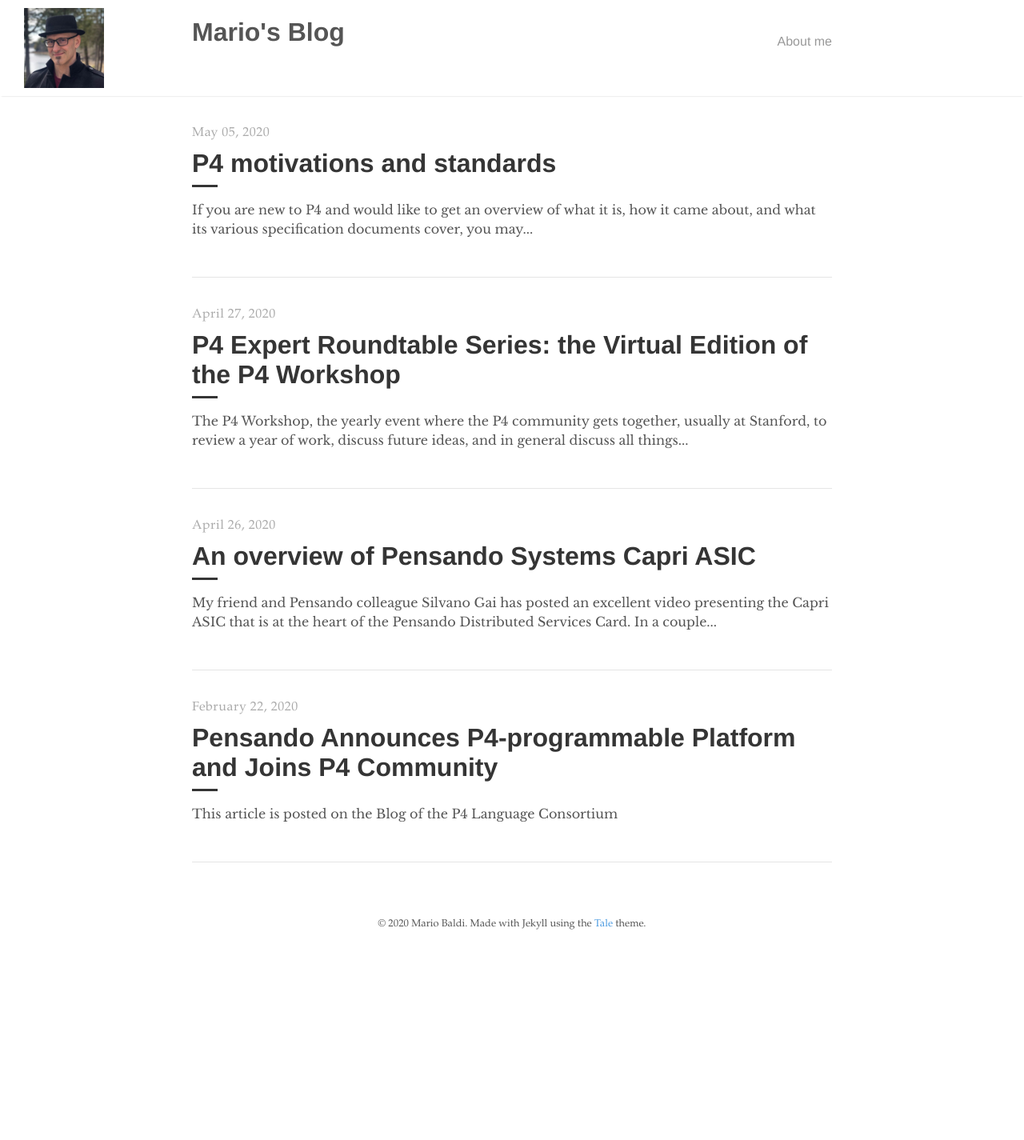
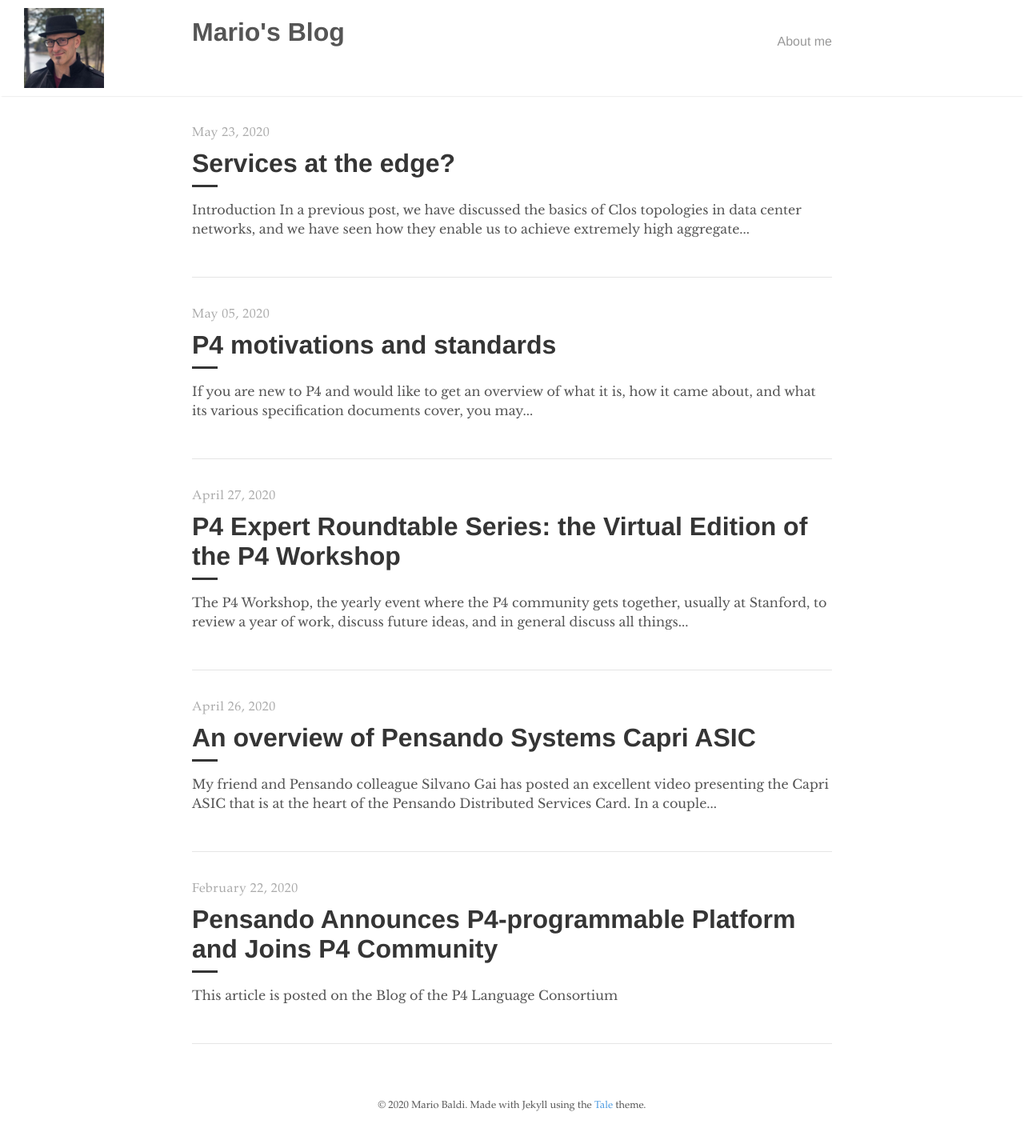
Before and after one commit to mariobaldi/mariobaldi.github.io, a Jekyll site: the page built from index.html, in a window 1280 px wide. Shown: the whole page at 80% size. Built offline with Jekyll 4.4.1, drawn with Linux system fonts in a browser that asks for light colours; the list of posts is cut into pages by our own code; before the commit the page ends 1198 px from its top, so only the background shows below that; some of the changed lines change nothing that is shown.

Commit message:
Post on services at the edge

```diff
--- a/_layouts/home.html
+++ b/_layouts/home.html
@@ -4,6 +4,7 @@
 
 <div class="catalogue">
   {% for post in paginator.posts %}
+    {% unless post.draft %}
       <a href="{{ post.url | prepend: site.baseurl }}" class="catalogue-item">
         <div>
           <time datetime="{{ post.date }}" class="catalogue-time">{{ post.date | date: "%B %d, %Y" }}</time>
@@ -16,6 +17,7 @@
 
         </div>
       </a>
+    {% endunless %}
   {% endfor %}
 </div>
 
--- /dev/null
+++ b/_posts/2020-05-23-service-edge.md
@@ -0,0 +1,68 @@
+---
+layout: post
+comments: true
+# Published tag, if true, remove post from the list in the site, but you can access directly from URL
+draft: false
+author: Silvano Gai and Mario Baldi
+title:  Services at the edge?
+excerpt: Silvano Gai and Mario Baldi point of view
+description: Where to implement network, security and storage services
+---
+
+# Introduction
+
+[In a previous post,](https://silvanogai.github.io/posts/clos-part1/) we have discussed the basics of Clos topologies in data center networks, and we have seen how they enable us to achieve extremely high aggregate bandwidth. For example, let's use as a leaf a switch with 64 ports at 100 Gbps (ubiquitous these days) and connect 24 ports as uplinks. This configuration deploys 24 spine switches for a total aggregated bandwidth of 6.4 x 24 = 153 Tbps!
+
+Now let's consider how to implement in this example network security and visibility services, like firewall, micro-segmentation, load-balancing, tap network. The classical solution has been to use discrete appliances dedicated to a particular service and implement "service chaining" when more than one appliance must act on the traffic.
+
+This works relatively well for the so called North-South traffic, i.e., the traffic going in and out the data center, such as Internet traffic. The figure below shows a typical way of interconnecting the data center network to the Internet, with a natural point of passage for all the North-South traffic where appliances can be located and traversed by traffic, as it is the case with the N-S Firewall. In addition, the bandwidth to the Internet is always significantly lower than the one inside the data center, hence it is reasonable to assume that  appliances are capable of operating at line rate without choking the communications.
+
+![Network Diagram](/assets/images/network.jpg)
+
+# The East-West Challenges
+
+The same does not apply to East-West traffic that is easily one order of magnitude larger than the North-South one, and appliances become a giant bottleneck or choke-point for the traffic. No appliance exists today in the market capable of supporting the 153 Tbps of our hypothetical (but quite realistic) network, not even for very basic services.
+
+Moreover, East-West traffic uses many different paths through the Clos fabric, as explained in the previous post. Consequently, there is no spot through which all traffic is going where an appliance can be placed; rather traffic has to be purposely steered through the appliance. For example, let's take the communication between two hosts that needs to go through a firewall and a load balancer. The figure above shows the case of a Server C communicating with Virtual Server Z, which is in reality a load balancer front ending Server E. For security reasons, the communication between Server C and Virtual Server Z must go through a firewall (E-W Firewall, red dashed line). The firewall sends the packets to the load balancer (Virtual Server Z, green dashed line), which forwards them to the real Server E  (blue dashed line).
+
+Traffic steering toward appliances can be achieved with a layer two or with a layer three approach, or a combination of the two. In a nutshell, in the layer-two method the E-W Firewall is configured to be the default gateway of Server C and a layer 2 network virtualization technique, such as VXLAN, is deployed to enable the two devices to communicate directly at the data-link layer through the Clos network where layer 3 Equal Cost Multipath (ECMP) routing is deployed. In the layer-three approach, a layer 3 network virtualization technique, such as Virtual Routing and Forwarding (VRF), is deployed to keep the traffic of subsets of hosts in the data center separate; the E-W Firewall participates to each of the subsets and propagates a default route in each one. Traffic steering in the data center Clos fabric will be the subject of a future post, but you can in the meantime find a detailed explanation in Section 2.7 of the book mentioned at the end of this post.
+
+Independently of the technique used to implement it, service chaining causes traffic to be funneled into these discrete appliances, which in the data center network topology implies traversing several times the network fabric from leaf to leaf through a spine, a phenomenon commonly referred to as traffic "trombone" or "tromboning."
+
+This results in using up a multiple of the bandwidth required by each communication. For example, if we consider that East-West traffic accounts for about 90% of the overall data center traffic (or higher according to some analyses), in the previous example of server C talking with server E crossing two appliances, our sample fabric with an aggregated capacity of 153 Tbps will be able to carry only about 61 Tbps of host to host traffic. In other words, up to 92 Tbps of overall capacity are wasted due to traffic tromboning; and this amount grows when more appliances are chained or the percentage of East-West traffic grows.
+
+Another disadvantage is that crossing multiple times the Clos network (three times in the example above), results in a tremendous increase in latency and jitter.
+
+The root issue with the deployment of discrete appliances is that packet routing is determined by the placement of the appliances, not the source or destination host. Instead the whole point of deploying Clos topologies is to optimize and simplify routing, having only two hops between any two communicating endpoints, while leveraging ECMP routing to use all paths between the leaf and spine switches. With traffic tromboning through discrete appliances all the work done optimizing routing and resource utilization in the Clos network is gone!
+
+The problems discussed above are only going to get worse for several reasons:
+* The amount of bandwidth in the network is growing much faster than the capacity of the appliances;
+* The amount of East-West traffic (traffic inside the data center) is exploding;
+* More and more services are needed on the East-West traffic.
+
+# The solution
+
+The only realistic way of addressing the growing challenges in providing services on East-West traffic is to implement such services, in a *distributed* fashion, at the *edge*, i.e., at the border between the network and the hosts. Services need to be applied before the packet enters a leaf switch, or immediately after it exits a leaf switch. Today’s edge speed is 25 Gbps for enterprise networks and 100 Gbps for cloud providers. State of the art technology enables services to achieve such capacity, especially when executing over [domain-specific hardware.](https://silvanogai.github.io/posts/pendulum/)
+
+Let’s consider where best  domain-specific hardware and the corresponding services can be hosted at the edge. The data center edge is composed of three elements: the Network Interface Card (NIC) on the host, the wire between the NIC and a port of a leaf switch, and the port on the leaf switch. Conceptually domain-specific hardware can be hosted in any of these three elements: in the NIC, as a bump-in-the-wire, or in the switch.
+
+Currently the best solution seems to be hosting the domain-specific hardware on a host PCIe slot. This requires such domain specific hardware to have a small enough footprint to be able to fit there and especially a power consumption not exceeding 25-30 W, which is the maximum value acceptable by many PCIe slots on commercial servers. It does not take away any valuable real estate, since that PCIe slot would have anyway been occupied by a regular NIC.
+This has also the added bonus advantage of providing services that by definition require PCIe access, such as offloads of RDMA (Remote Direct Memory Access) and storage (e.g., Non-Volatile Memory express over Fabric or NVMe-oF).
+
+Placing services in a distributed fashion at the edge naturally leverages the same scale out model utilized for the compute. As the demand for processing grows, additional servers are added to the data center, hence increasing the overall amount of traffic to handle. However, this also increases the amount of PCIe mounted domain specific hardware available, and consequently the processing capacity dedicated to the distributed service execution and necessary to cope with the additional traffic.
+
+While scale demands that services are implemented in a distributed way, their control and management must instead be centralized, otherwise the complexity of creating a distributed configuration is too high for the network administrator. When configuring a service the administrator should not worry about where that service will be offered. For example, when writing a security filter rule, the administrator should not have to know which element (i.e., PCIe mounted device) is going to enforce it (e.g., drop matching packets).
+
+The most suitable model to achieve this is to have an intent-based configuration, e.g., in the form of policies, set up on a centralized controller that subsequently takes care of passing a corresponding configuration to the relevant execution engines that actually implement the service. Intent-based configuration means that an execution engine involved in implementing a policy can even be offline when the administrator defines the policy, but when it comes online its actual state is reconciled with the desired state. This approach is preferable over a transactional one that tries to update all the execution engines at the same time, as it could  not succeed in many cases due to the very large number of PCIe cards participating in the distributed service execution.
+
+---
+
+Silvano's book has a description of some of these topics in  Section 2.7.
+
+![Book Cover](/assets/images/book-cover.jpg)
+
+You can read [an independent review of the book here.](https://www.linkedin.com/posts/activity-6642125779486539776-FJAj/)
+
+The book was also listed in [The Top 10 Best Cloud Storage Books You Need to Read in 2020.](https://solutionsreview.com/data-storage/the-top-10-best-cloud-storage-books-you-need-to-read-in-2020/)
+
+Don't Forget that Pearson/Addison-Wesley has a special offer on this book. To save 35% on the book or eBook go to [the informit website](https://www.informit.com/store/building-a-future-proof-cloud-infrastructure-a-unified-9780136624097?utm_source=pensando&utm_medium=website&utm_campaign=bookad) and use code FUTUREPROOF during checkout to apply the discount. Offer expires December 31, 2020
```
Also changed, not shown: assets/images/book-cover.jpg (added), assets/images/network.jpg (added). Lines whose indentation alone changed are shown as unchanged.
